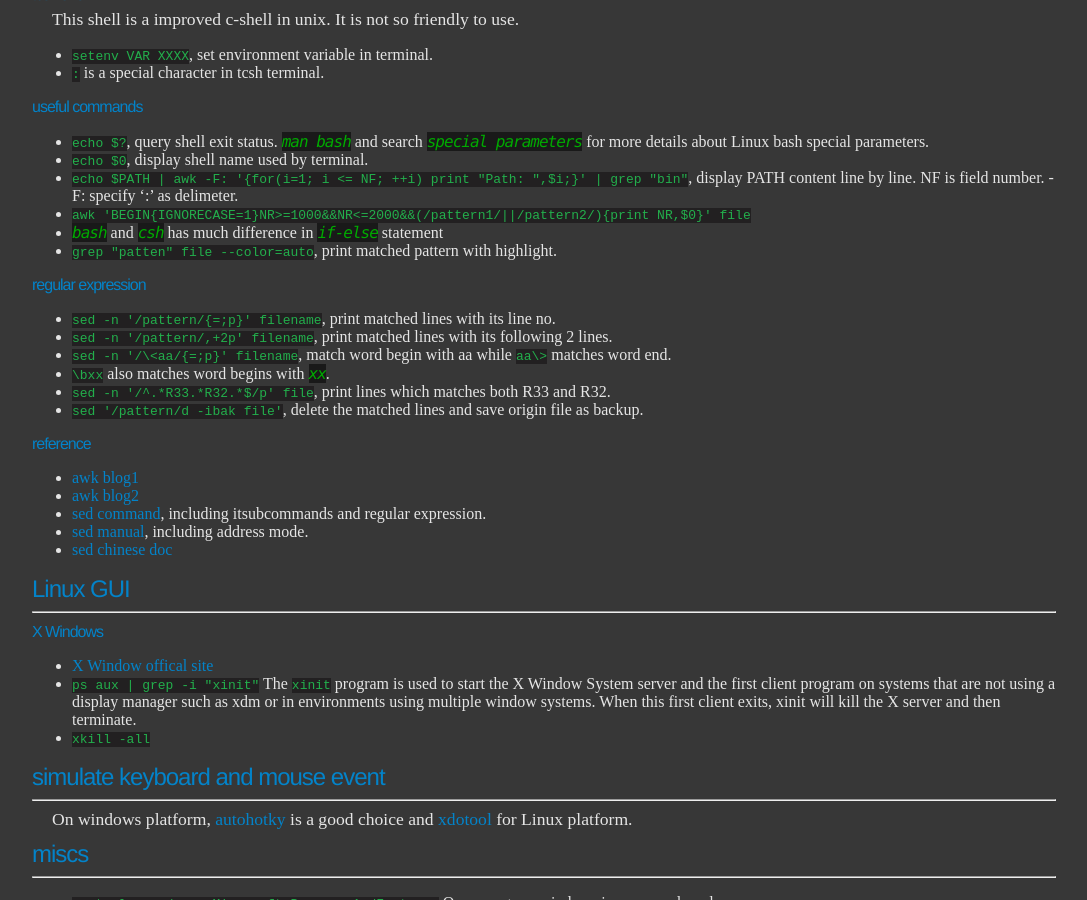
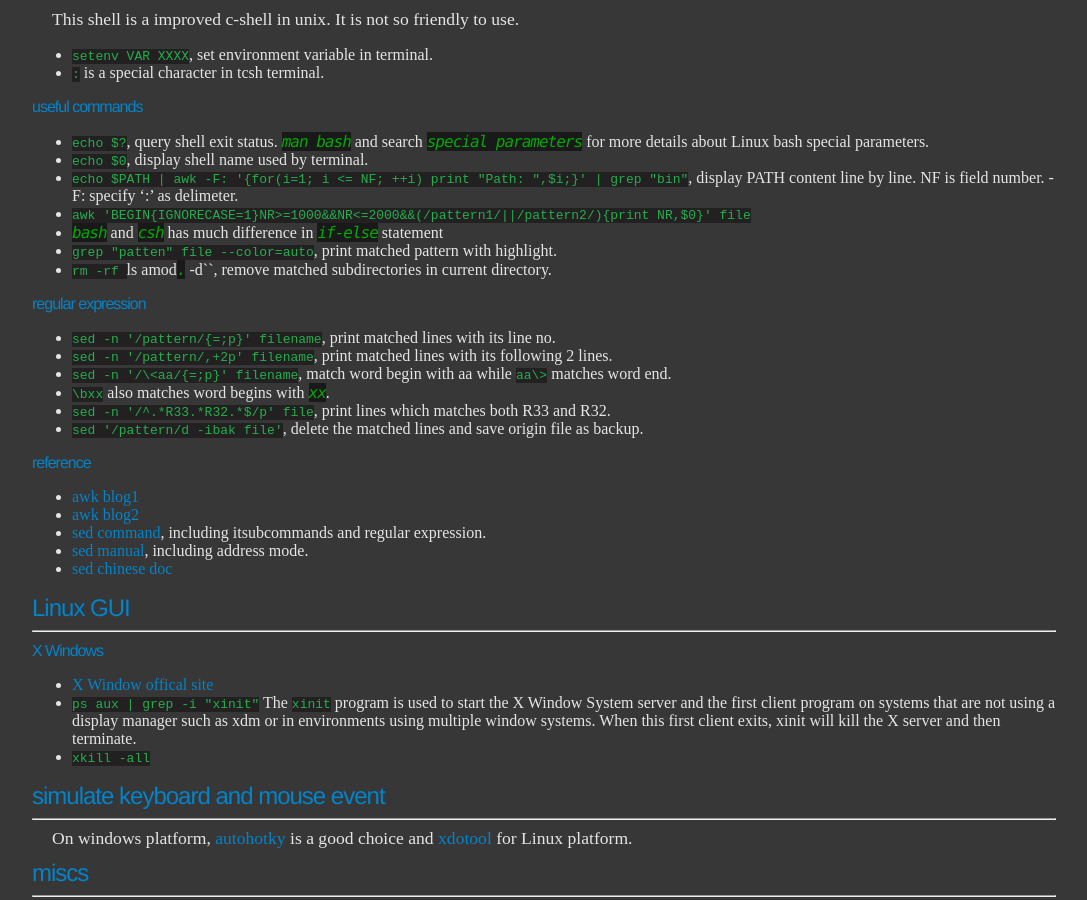
Before and after one commit to ychding11/ychding11.github.io, a Jekyll site: the page built from _posts/2015-03-16-Useful-Linux-Command.md, in a window 1280 px wide and 900 px high, scrolled down 2001 px. Shown: the whole window, without its empty margins (96-1183 px from the left). Built offline with Jekyll 4.4.1, drawn with Linux system fonts in a browser that asks for light colours.

Commit message:
add a useful Linux command.

```diff
--- a/_posts/2015-03-16-Useful-Linux-Command.md
+++ b/_posts/2015-03-16-Useful-Linux-Command.md
@@ -137,6 +137,7 @@ This shell is a improved c-shell in unix. It is not so friendly to use.
 - `awk 'BEGIN{IGNORECASE=1}NR>=1000&&NR<=2000&&(/pattern1/||/pattern2/){print NR,$0}' file`
 - *bash* and *csh* has much difference in *if-else* statement
 - `grep "patten" file --color=auto`, print matched pattern with highlight.
+- `rm -rf `ls amod*.* -d``, remove matched subdirectories in current directory.
 
 ### regular expression
 - `sed -n '/pattern/{=;p}' filename`, print matched lines with its line no.
```
